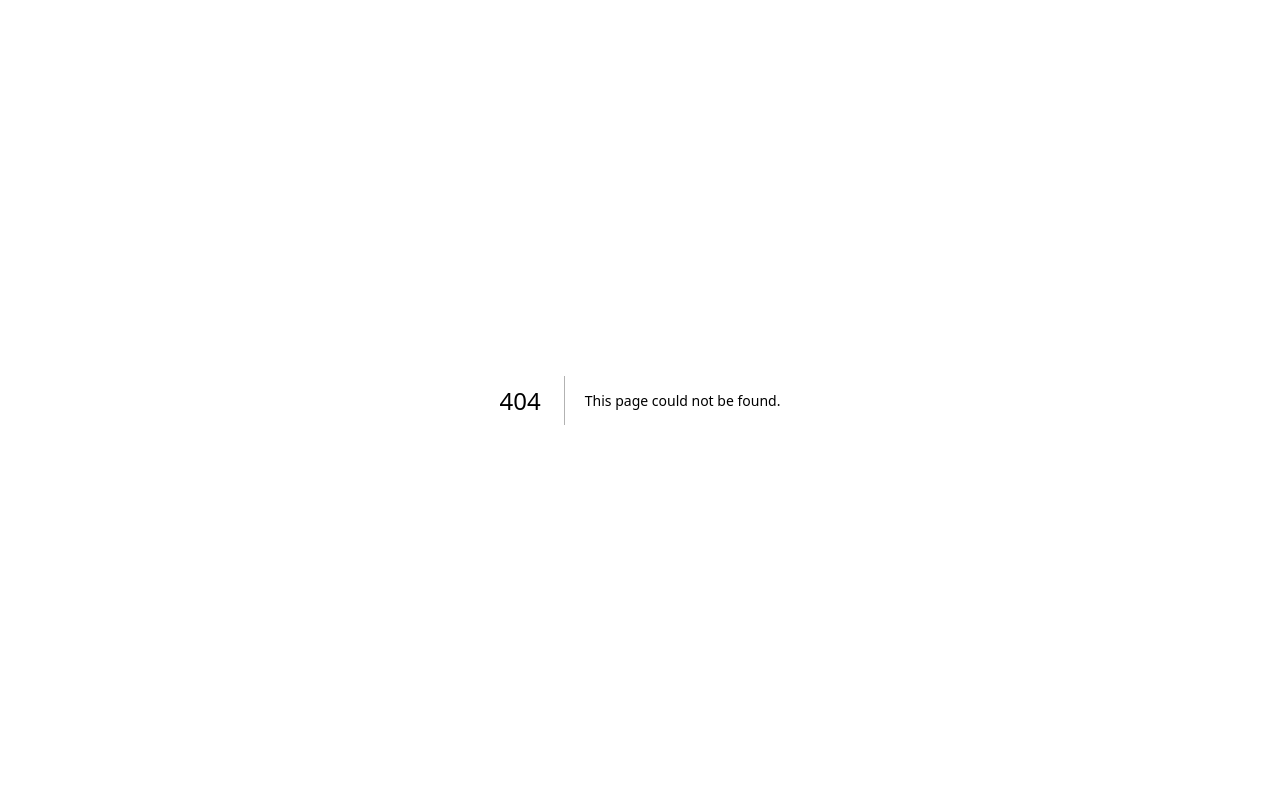
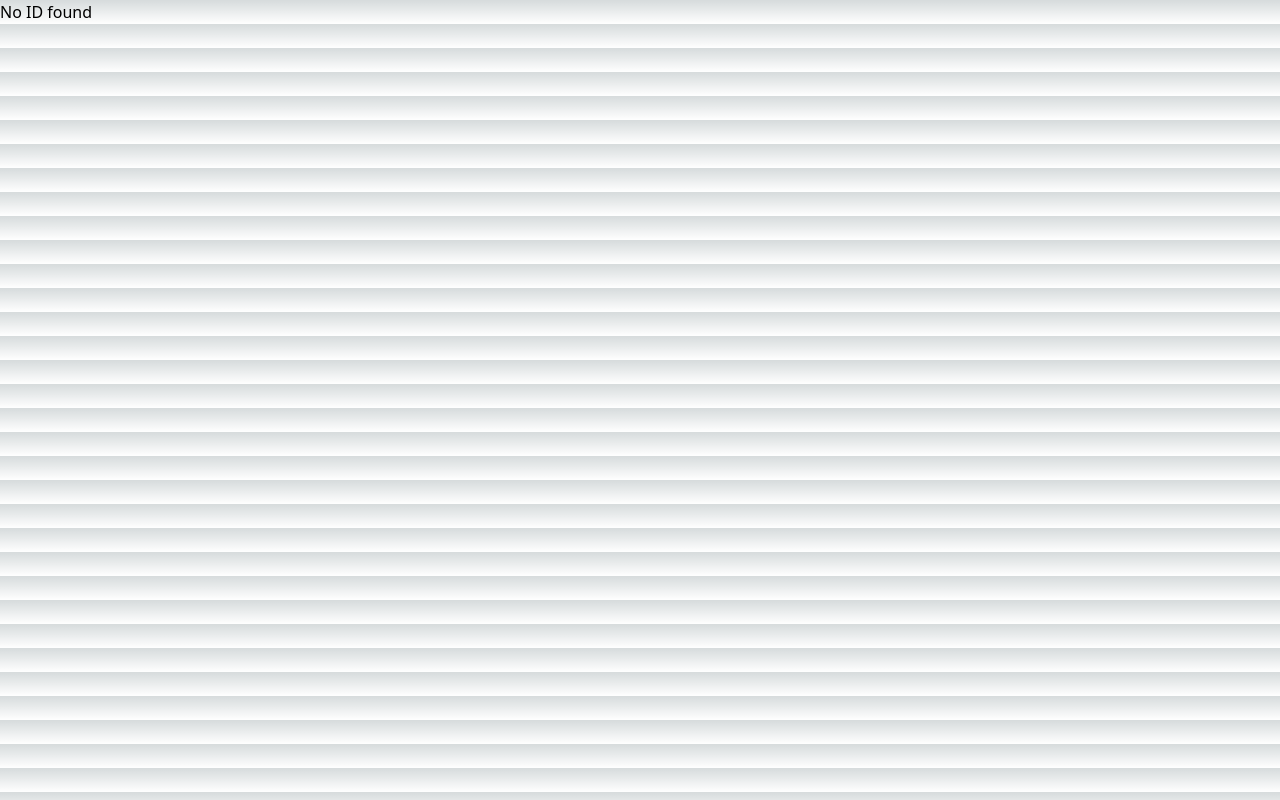
Before and after one commit to usman-2000/Learning-next-js, a Next.js app: page /returnAFunction in a window 1280 px wide. Before the commit this address had no page. Built offline with nearby package versions, Linux system fonts and the light colour scheme.

Commit message:
Return using a single keyword

```diff
--- /dev/null
+++ b/pages/returnAFunction/index.jsx
@@ -0,0 +1,14 @@
+'use client'
+
+import { useState } from "react"
+
+// In this function, i am returning a conditional render.
+// I am using only one return for if statement as well as function return
+export default function ReturnAFunction({ id }) {
+    const [newId, setNewId] = useState()
+    return (
+        <div>{
+            !id ? "No ID   found" : "You can see my page here"
+        }</div>
+    )
+}
--- a/pages/usman/index.jsx
+++ b/pages/usman/index.jsx
@@ -19,6 +19,7 @@ export default function Usman(props) {
                 todos
             }
             <Button >Click Btn</Button>
+
         </div>
     )
 }
```
